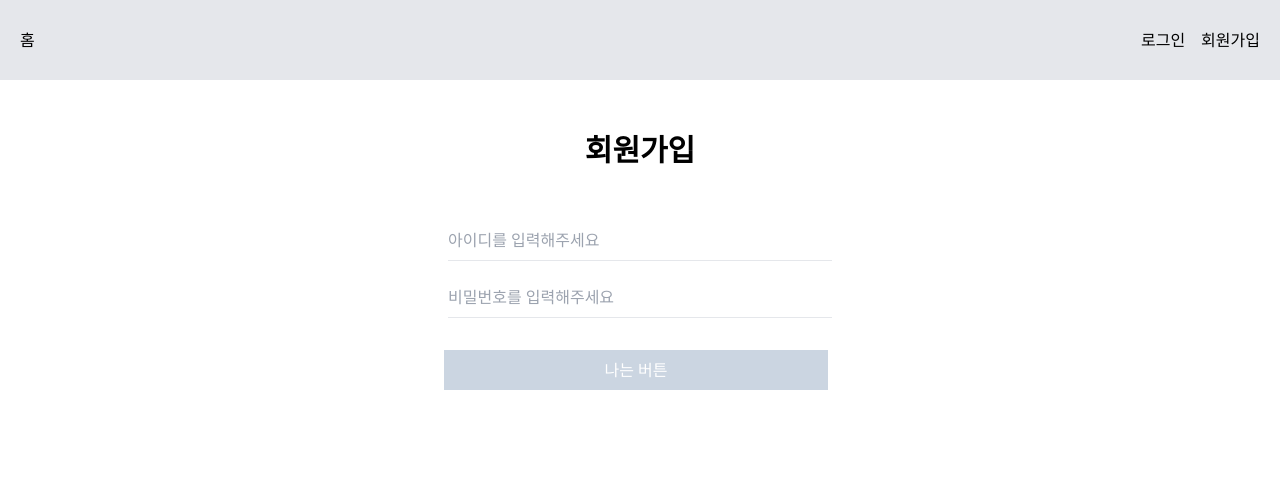
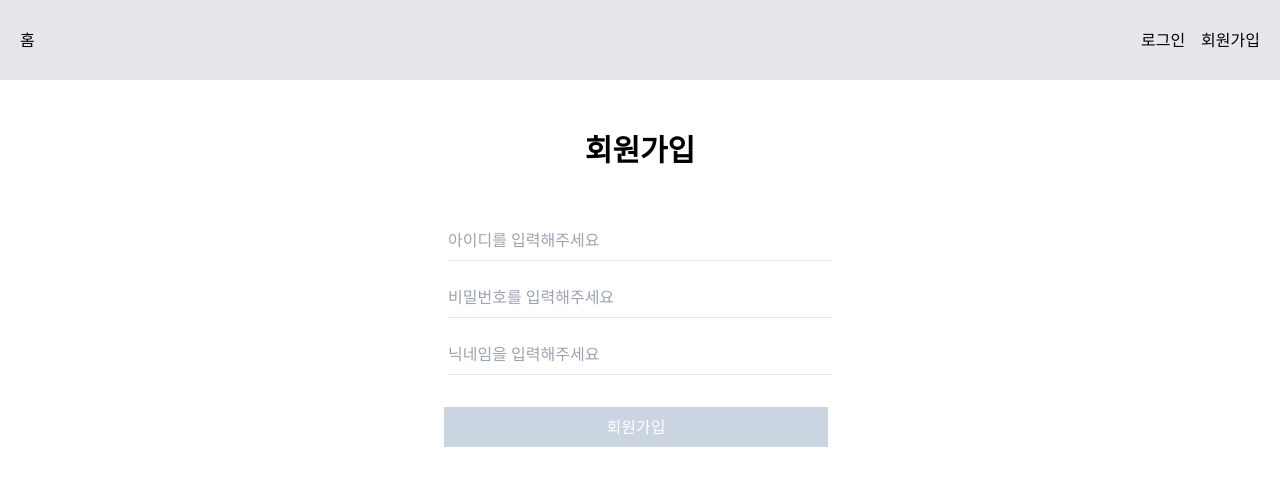
Before and after one commit to kwondajung/MBTI_Test, a React (Vite) app: page /signup in a window 1280 px wide. Shown: the top 486 px of the page. Built offline with nearby package versions, Linux system fonts and the light colour scheme.

Commit message:
💄 Style: AuthForm ui 수정

```diff
--- a/src/components/AuthForm.jsx
+++ b/src/components/AuthForm.jsx
@@ -1,23 +1,49 @@
 import React from 'react';
 
-const AuthForm = () => {
-  const hanleChange = (e) => {
+const AuthForm = ({ mode, onSubmit }) => {
+  const handleChange = (e) => {
     e.prevenDefault();
   };
+
+  const handleSubmit = (e) => {
+    e.prevenDefault();
+  };
+
   return (
     <>
       {/* <div className="w-2/3 flex flex-col justify-center items-center"> */}
-      <div className="my-8 grid place-items-center">
+      <div>
+        <form onSubmit={handleSubmit} className="my-8 grid place-items-center">
           <input
             type="text"
             placeholder="아이디를 입력해주세요"
             name="id"
             value={FormData.id}
-          onChange={hanleChange}
+            onChange={handleChange}
             required
           />
-        <input type="password" placeholder="비밀번호를 입력해주세요" />
-        <button className="w-96">나는 버튼</button>
+          <input
+            type="password"
+            placeholder="비밀번호를 입력해주세요"
+            name="password"
+            value={FormData.password}
+            onChange={handleChange}
+            required
+          />
+          {mode === 'signup' && (
+            <input
+              type="text"
+              placeholder="닉네임을 입력해주세요"
+              name="nickname"
+              value={FormData.nickname}
+              onChange={handleChange}
+              required
+            />
+          )}
+          <button className="w-96" type="submit">
+            {mode === 'login' ? '로그인' : '회원가입'}
+          </button>
+        </form>
       </div>
     </>
   );
--- a/src/pages/Login.jsx
+++ b/src/pages/Login.jsx
@@ -5,7 +5,7 @@ const Login = () => {
   return (
     <div>
       <h1 className="flex justify-center">로그인</h1>
-      <AuthForm />
+      <AuthForm mode="login" />
     </div>
   );
 };
--- a/src/pages/Signup.jsx
+++ b/src/pages/Signup.jsx
@@ -5,7 +5,7 @@ const Signup = () => {
   return (
     <div>
       <h1 className="flex justify-center">회원가입</h1>
-      <AuthForm />
+      <AuthForm mode="signup" />
     </div>
   );
 };
```
Lines whose indentation alone changed are shown as unchanged.
